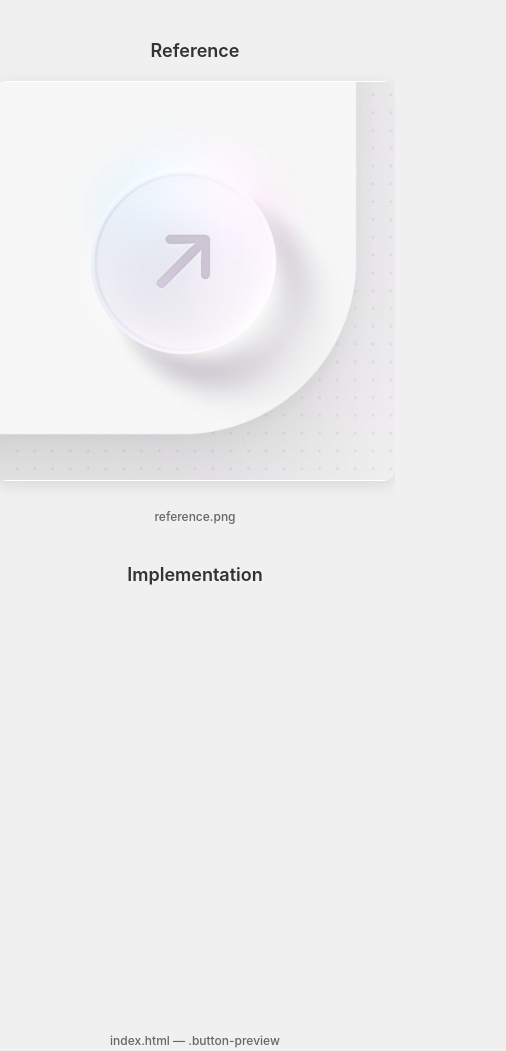
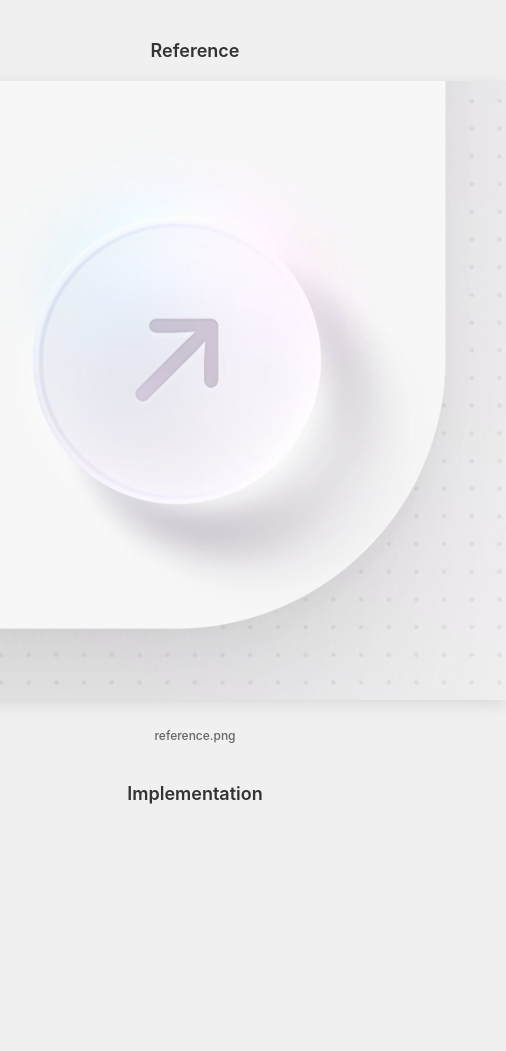
Before and after one commit to j7239/img2comp, a website: page index.html in a window 390 px wide. Shown: the top 1051 px of the page, 506 px wide, since content can reach past the window. Drawn offline with Linux system fonts and the light colour scheme.

Commit message:
feat: improve layout and responsiveness of comparison view with dynamic sizing

```diff
--- a/index.html
+++ b/index.html
@@ -14,6 +14,10 @@
         body {
             font-family: -apple-system, BlinkMacSystemFont, 'Segoe UI', sans-serif;
             background: #f0f0f0;
+            min-height: 100vh;
+            display: flex;
+            align-items: center;
+            justify-content: center;
             padding: 40px 20px;
         }
 
@@ -21,9 +25,7 @@
             display: flex;
             gap: 40px;
             justify-content: center;
-            align-items: flex-start;
-            max-width: 1400px;
-            margin: 0 auto;
+            align-items: center;
             flex-wrap: wrap;
         }
 
@@ -40,29 +42,31 @@
             color: #333;
         }
 
+        /* Both panels size to reference.png's natural dimensions so 1px in
+           the browser equals 1px in the screenshot pipeline. --ref-w / --ref-h
+           are set by the inline script below once reference.png loads. */
+        .reference-image,
+        .button-preview {
+            width: var(--ref-w, 400px);
+            height: var(--ref-h, 400px);
+        }
+
         .reference-image {
-            width: 400px;
-            height: 400px;
             background: #fff;
-            border-radius: 12px;
-            display: flex;
-            align-items: center;
-            justify-content: center;
             overflow: hidden;
             box-shadow: 0 4px 16px rgba(0, 0, 0, 0.1);
         }
 
         .reference-image img {
+            display: block;
             width: 100%;
             height: 100%;
-            object-fit: contain;
         }
 
-        /* iterate.js auto-resizes .button-preview to match reference dims. */
+        /* iterate.js also force-sizes .button-preview to reference dims
+           before each screenshot — the inline script handles the browser view. */
         .button-preview {
             position: relative;
-            width: 400px;
-            height: 400px;
             background: #f0f0f0;
             overflow: hidden;
         }
@@ -74,6 +78,17 @@
             font-weight: 500;
         }
     </style>
+    <script>
+        (function () {
+            const img = new Image();
+            img.onload = function () {
+                const s = document.documentElement.style;
+                s.setProperty('--ref-w', img.naturalWidth + 'px');
+                s.setProperty('--ref-h', img.naturalHeight + 'px');
+            };
+            img.src = 'reference.png';
+        })();
+    </script>
 </head>
 <body>
     <div class="comparison-container">
```
Also changed, not shown: PROCESS.md (+3 -3 lines).
